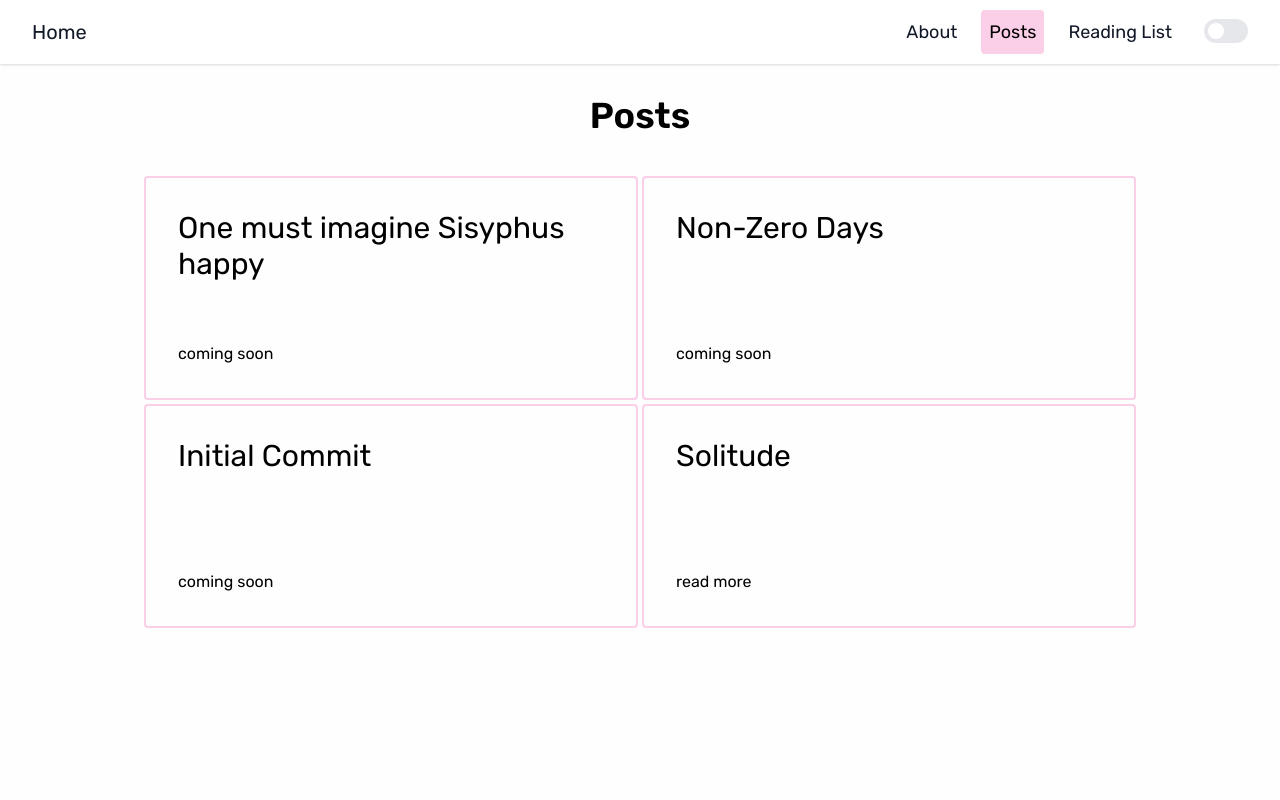
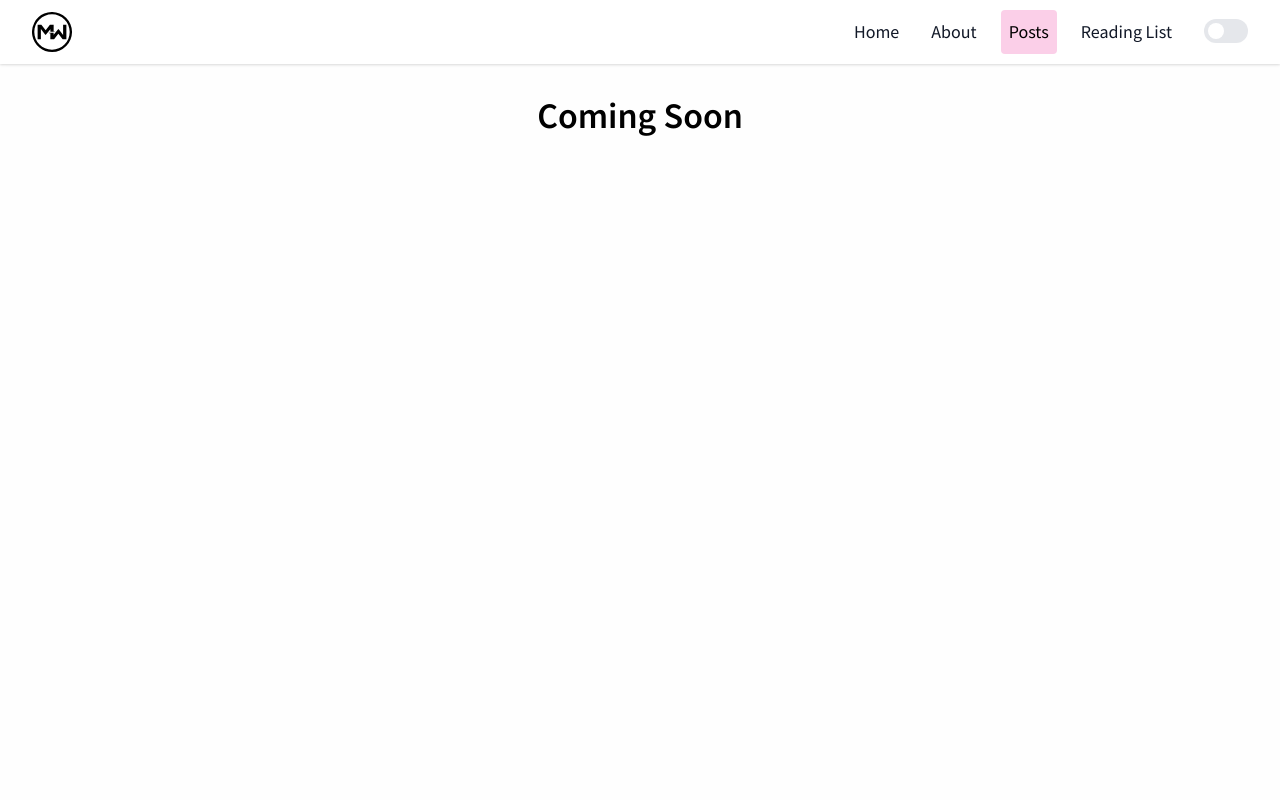
Before and after one commit to wutsqo/wutsqo-v3, a Gatsby site: page /blog in a window 1280 px wide. Shown: the top 800 px of the page. Built offline with nearby package versions, Linux system fonts and the light colour scheme; Gatsby itself is replaced by a stand-in of ours; what @tailwindcss/typography would draw is missing.

Commit message:
better design

```diff
--- a/gatsby-config.js
+++ b/gatsby-config.js
@@ -49,13 +49,13 @@ module.exports = {
     {
       resolve: `gatsby-plugin-manifest`,
       options: {
-        name: `gatsby-starter-default`,
-        short_name: `starter`,
+        name: `Muhammad Urwatil Wutsqo`,
+        short_name: `Wutsqo`,
         start_url: `/`,
         background_color: `#663399`,
         theme_color: `#663399`,
-        display: `minimal-ui`,
-        icon: `src/images/gatsby-icon.png`, // This path is relative to the root of the site.
+        display: `standalone`,
+        icon: `src/images/logo.svg`, // This path is relative to the root of the site.
       },
     },
     `gatsby-plugin-gatsby-cloud`,
--- a/src/components/navbar.js
+++ b/src/components/navbar.js
@@ -52,13 +52,25 @@ function Nav() {
         <div className="max-w-7xl mx-auto px-4 sm:px-6 lg:px-8">
           <div className="flex items-center justify-between h-16">
             <div className="flex-shrink-0">
-              <Link to="/" className="py-2 rounded-md text-xl no-underline">
-                Home
+              <Link to="/" className="py-2">
+                <svg
+                  viewBox="0 0 697 697"
+                  className="h-10 w-10 text-black dark:text-white fill-current"
+                >
+                  <g id="Layer_2" data-name="Layer 2">
+                    <g id="Layer_1-2" data-name="Layer 1">
+                      <path d="M408.11 346.06h-87.8v-47.74l-.59.74-78.3 98.59H231.2L154.87 297.6v178.58H97.9V220.53h65.37l74.5 98.24 74.87-98.24h64.64v117.8h20.18l10.65 7.73z" />
+                      <path d="M599.1 220.82v255.64h-65.37l-74.5-98.23-74.87 98.23h-64.64V371.37h-20.66l-10.65-7.73h88.28v35.04l.59-.74 78.3-98.59h10.22l76.33 100.05V220.82h56.97z" />
+                      <path d="M348.5 697A348.58 348.58 0 01212.84 27.4a348.58 348.58 0 01271.32 642.2A346.32 346.32 0 01348.5 697zm0-657C178.39 40 40 178.39 40 348.5S178.39 657 348.5 657 657 518.61 657 348.5 518.61 40 348.5 40z" />
+                    </g>
+                  </g>
+                </svg>
               </Link>
             </div>
             <div className="flex items-center justify-end">
               <div className="hidden md:block mr-4">
                 <div className="ml-10 flex">
+                  <NavLink to="/" text="Home" />
                   <NavLink to="/about" text="About" />
                   <NavLink to="/blog" text="Posts" />
                   <NavLink to="/reads" text="Reading List" />
@@ -126,6 +138,7 @@ function Nav() {
         >
           <div className="md:hidden" id="mobile-menu">
             <div className="px-4 pt-2 pb-3 flex flex-col">
+              <NavLink to="/" text="Home" />
               <NavLink to="/about" text="About" />
               <NavLink to="/blog" text="Posts" />
               <NavLink to="/reads" text="Reading List" />
--- a/src/pages/about.js
+++ b/src/pages/about.js
@@ -16,8 +16,8 @@ const AboutPage = () => {
           I'm a Computer Science student currently living in Jakarta, Indonesia.
           I like reading books and literature about fiction, self-help,
           philosophy, science, and technology. Sometimes I play video games or
-          watch korean drama when I don't feel "energized" enough to read. I'm
-          also passionate in full-stack web development.
+          watch movies when I don't feel "energized" enough to read. I'm also
+          passionate in full-stack web development.
         </p>
         <p>
           Feel free to hit me up if you are looking for a project partner, or if
--- a/src/pages/blog.js
+++ b/src/pages/blog.js
@@ -65,8 +65,8 @@ const Blog = () => {
   return (
     <Layout>
       <SEO title="Posts" />
-      <PageHeading title="Posts" />
-      <div className="max-w-screen-lg mx-auto gap-1 px-4 grid grid-cols-1 md:grid-cols-2 justify-between">
+      <PageHeading title="Coming Soon" />
+      {/* <div className="max-w-screen-lg mx-auto gap-1 px-4 grid grid-cols-1 md:grid-cols-2 justify-between">
         {data.allMarkdownRemark.edges.map((edge, i) => {
           return (
             <div className="w-full h-56">
@@ -84,7 +84,7 @@ const Blog = () => {
             </div>
           );
         })}
-      </div>
+      </div> */}
     </Layout>
   );
 };
--- a/src/styles/global.css
+++ b/src/styles/global.css
@@ -1,4 +1,4 @@
-@import url("https://fonts.googleapis.com/css2?family=Rubik:wght@300;400;500;600;700;800;900&display=swap");
+@import url("https://fonts.googleapis.com/css2?family=Source+Sans+Pro:ital,wght@0,200;0,300;0,400;0,600;0,700;0,900;1,400;1,600&display=swap");
 @tailwind base;
 @tailwind components;
 @tailwind utilities;
@@ -9,7 +9,7 @@ html {
 
 body {
   background: #fefefe;
-  font-family: "Rubik", sans-serif;
+  font-family: "Source Sans Pro", sans-serif;
 }
 
 body::-webkit-scrollbar-track {
--- a/src/templates/reads.js
+++ b/src/templates/reads.js
@@ -55,7 +55,7 @@ const ReadingList = (props) => {
           <input
             type="text"
             placeholder="Search by title or author"
-            className="px-4 py-2 text-center dark:bg-pink-900 mb-8 shadow rounded-lg w-full focus:outline-none focus:ring-2 focus:border-transparent hover:w-96 transition-all"
+            className="px-4 py-2 text-center dark:bg-pink-900 mb-8 shadow rounded w-full focus:outline-none focus:ring-2 focus:border-transparent hover:w-96 transition-all"
             onChange={(e) =>
               debounce(
                 500,
```
